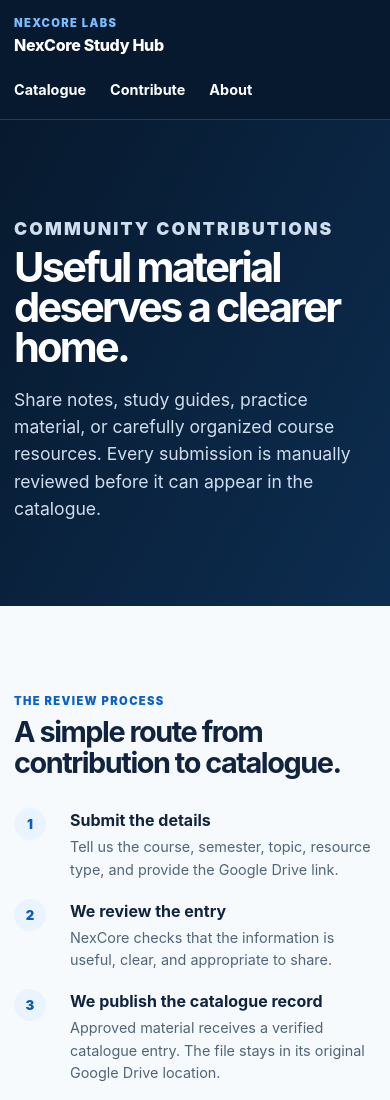
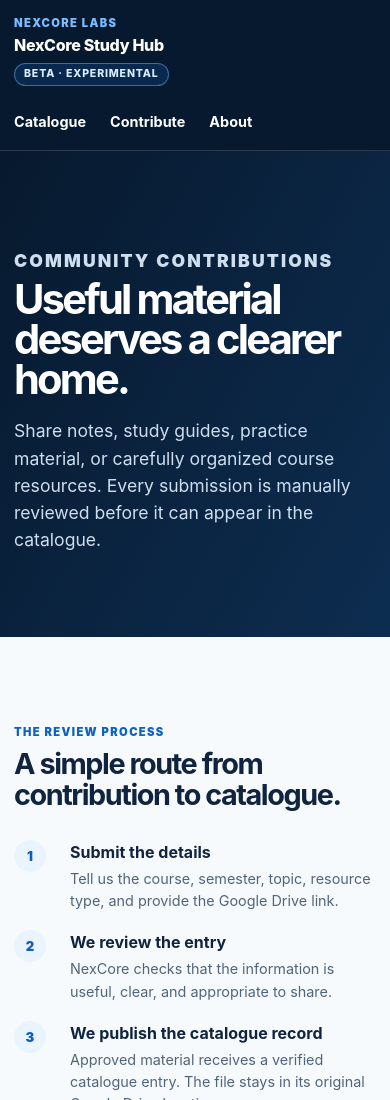
Before and after one commit to NexCore-Labs-Initiative/nexcore-study-hub, a website: page submit.html in a window 390 px wide. Shown: the top 1100 px of the page. Drawn offline with Linux system fonts and the light colour scheme.

Commit message:
Add project status badge to header
Add a 'Beta · Experimental' status indicator to the site header on both pages. Includes new `.brand-lockup` container class and `.project-status` styling with responsive design adjustments for mobile and tablet viewports.

```diff
--- a/assets/css/style.css
+++ b/assets/css/style.css
@@ -67,6 +67,25 @@ a {
   font-weight: 850;
   line-height: 1.15;
   letter-spacing: -0.02em;
+}
+.brand-lockup {
+  display: flex;
+  align-items: center;
+  gap: 14px;
+  min-width: 0;
+}
+.project-status {
+  flex: 0 0 auto;
+  padding: 5px 9px;
+  color: #d9ecff;
+  background: #1976e82b;
+  border: 1px solid #79bcff73;
+  border-radius: 999px;
+  font-size: 0.66rem;
+  font-weight: 850;
+  line-height: 1;
+  letter-spacing: 0.08em;
+  text-transform: uppercase;
 }
 .brand span,
 .eyebrow,
@@ -605,6 +624,10 @@ dialog::backdrop {
   .nav-wrap {
     padding: 17px 0;
   }
+  .brand-lockup {
+    width: 100%;
+    justify-content: space-between;
+  }
   .hero-grid {
     padding: 62px 0;
   }
@@ -780,6 +803,11 @@ dialog::backdrop {
   .studyhub-mark {
     width: 184px;
   }
+  .brand-lockup {
+    align-items: flex-start;
+    flex-direction: column;
+    gap: 9px;
+  }
   .college-browser {
     padding: 16px;
   }
--- a/submit.html
+++ b/submit.html
@@ -15,9 +15,16 @@
     <a class="skip-link" href="#contribute">Skip to contribution information</a>
     <header class="site-header">
       <div class="shell nav-wrap">
-        <a class="brand" href="index.html"
-          ><span>NexCore Labs</span>NexCore Study Hub</a
-        >
+        <div class="brand-lockup">
+          <a class="brand" href="index.html"
+            ><span>NexCore Labs</span>NexCore Study Hub</a
+          >
+          <span
+            class="project-status"
+            title="This project is currently in beta and under active experimentation."
+            >Beta · Experimental</span
+          >
+        </div>
         <nav aria-label="Primary navigation">
           <a href="index.html#catalogue">Catalogue</a
           ><a href="submit.html" aria-current="page">Contribute</a
```
Also changed, not shown: index.html (+7 -0 lines).
